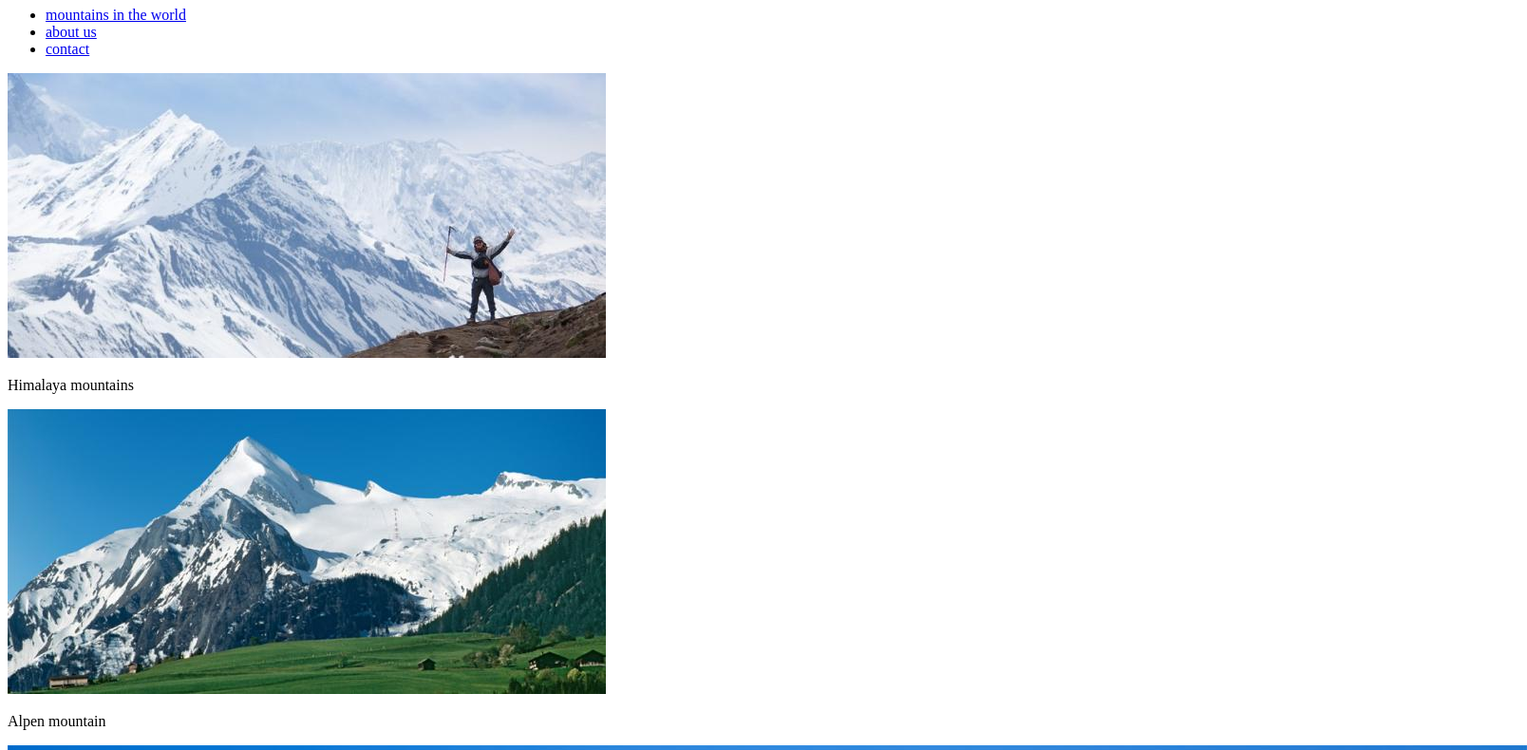
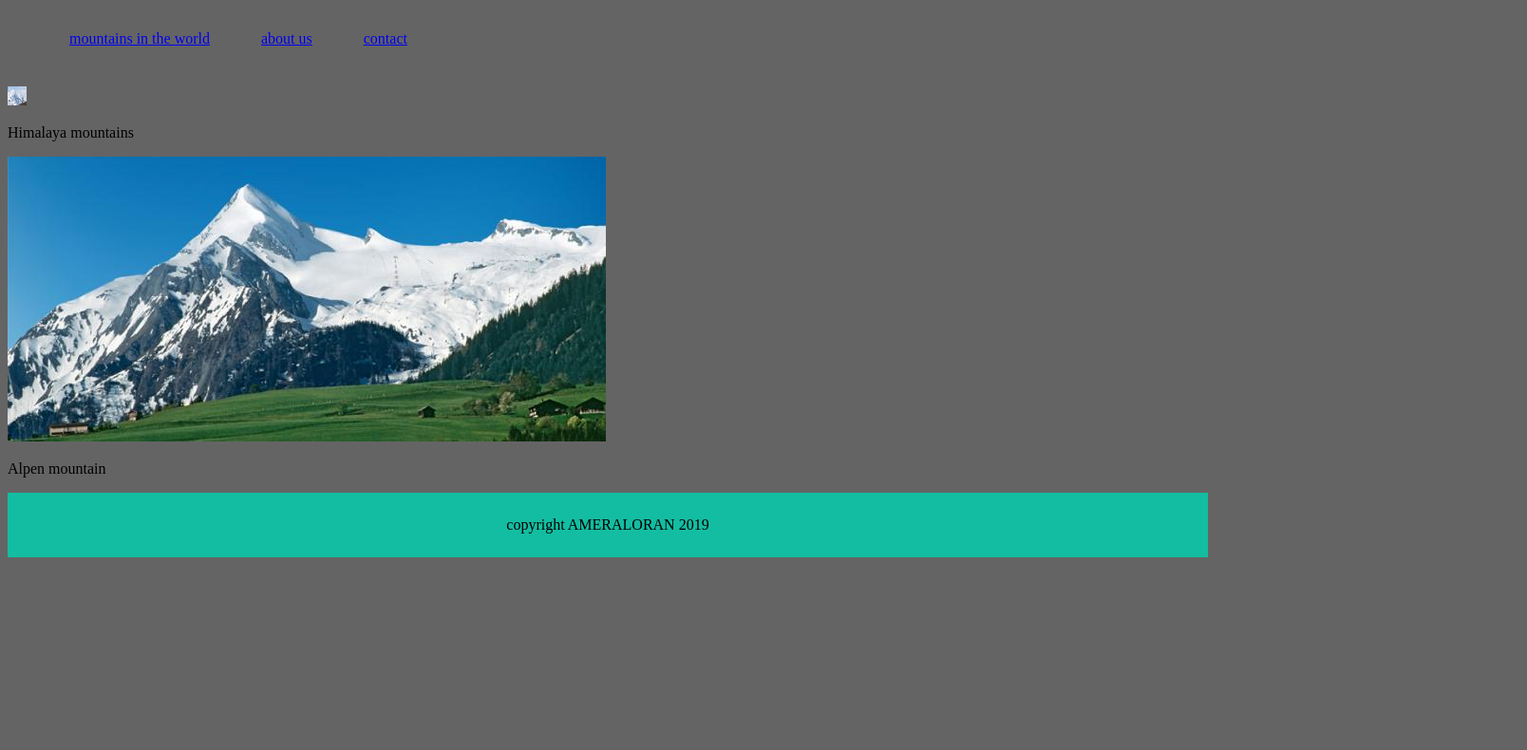
Before and after one commit to ameroran/index.html, a plain HTML site: page index.html in a window 1280 px wide. Shown: the part 73-863 px from the top of the page at 95% size, 1608 px wide, since content can reach past the window. After the commit the page ends 800 px from the top, so only its background shows below. Drawn offline with Linux system fonts and the light colour scheme.

Commit message:
add text

```diff
--- /dev/null
+++ b/CSS/Style.css
@@ -0,0 +1,27 @@
+body {
+background-color: rgb(100, 100, 100);
+}
+
+title {
+    color: #000001;
+}
+
+header nav ul li {
+    display: inline-block;
+    padding: 25px;
+}
+
+#himalaya {
+    width: 20px;
+    height: 20px;
+
+}
+
+footer {
+    background-color: rgb(19, 189, 161);
+}
+footer p {
+    color: black;
+text-align: center;
+padding: 25px;
+}
--- a/index.html
+++ b/index.html
@@ -2,6 +2,7 @@
 <html>
 <head>
     <title>Mountains</title>
+    <link rel="stylesheet" href="CSS/Style.css">
 </head>
 
 <body>
@@ -19,7 +20,7 @@
     <main>
 <article>
     <section>
-        <img src="himalaya.jpg" alt="himalaya">
+        <img id="himalaya" src="himalaya.jpg" alt="himalaya">
         <p>Himalaya mountains</p>
 
     </section>
@@ -27,11 +28,8 @@
         <img src="Alpen.jpg" alt="Alpen">
         <p>Alpen mountain</p>
     </section>
-    <section>
-        <img src="valley.jpg" alt="valley">
-        <p>Valley mountain</p>
 
-    </section>
+
 </article>
     </main>
 
```
